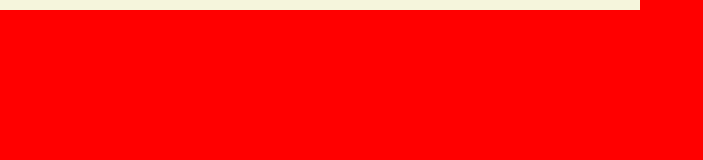
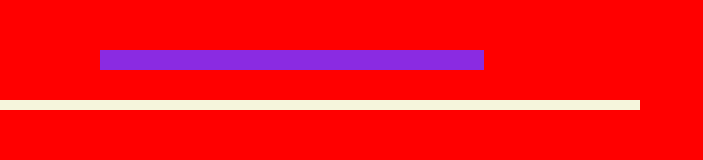
Before and after one commit to Nicodry20/Muestra-Ivo, a plain HTML site: page index.html in a window 1280 px wide. Shown: the whole page, without its empty margins (0-703 px from the left). Drawn offline with Linux system fonts and the light colour scheme.

Commit message:
probando

```diff
--- a/style.css
+++ b/style.css
@@ -13,3 +13,12 @@ body{
     height: 10px;
     width: 50%;
 }
+
+.cuadrado{
+    background-color: blueviolet;
+    height: 30%;
+    width: 30%;
+    margin: 50px 0 30px 0;
+    padding: 10px;
+    margin-left: 100px;
+}
```
Also changed, not shown: index.html (+1 -2 lines).
